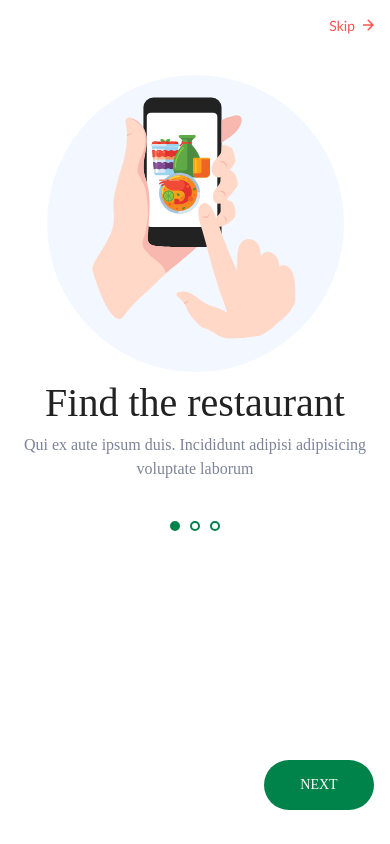
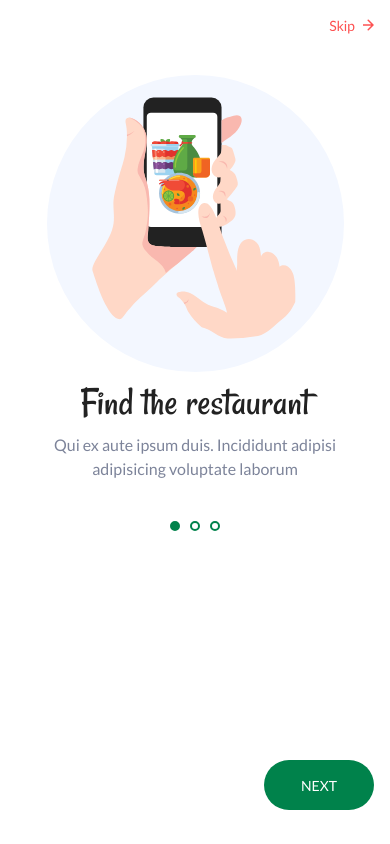
Before and after one commit to Qulbe12/native-app, a React Native app: screen / in a window 390 px wide. Built offline with nearby package versions, Linux system fonts and the light colour scheme.

Commit message:
Fix: converted into expo app with no errors and successfully running with typescript

```diff
--- a/App.tsx
+++ b/App.tsx
@@ -1,5 +1,18 @@
 import Navigation from "./src/navigation/AppNavigation";
+import React, {useCallback} from "react";
+import { useFonts } from 'expo-font';
+
 
 export default function App() {
+  const [fontsLoaded] = useFonts({
+    'Lato-Black': require('./src/fonts/Lato-Black.ttf'),
+    'Lato-Bold': require('./src/fonts/Lato-Bold.ttf'),
+    'Lato-Regular': require('./src/fonts/Lato-Regular.ttf'),
+    'Rancho-Regular': require('./src/fonts/Rancho-Regular.ttf'),
+  });
+
+  if (!fontsLoaded) {
+    return null;
+  }
   return  <Navigation/>;
 }
--- a/package.json
+++ b/package.json
@@ -9,9 +9,12 @@
     "web": "expo start --web"
   },
   "dependencies": {
+    "@expo-google-fonts/allura": "^0.2.3",
     "@react-navigation/native": "^6.1.5",
     "@react-navigation/stack": "^6.3.15",
     "expo": "~47.0.12",
+    "expo-app-loading": "^2.1.1",
+    "expo-font": "~11.0.1",
     "expo-status-bar": "~1.4.2",
     "react": "18.1.0",
     "react-dom": "18.1.0",
--- /dev/null
+++ b/src/hooks/useFonts.tsx
@@ -0,0 +1,10 @@
+import * as Font from 'expo-font';
+
+// @ts-ignore
+export default useFonts = async () =>
+    await Font.loadAsync({
+        'Lato-Black': require('../fonts/Lato-Black.ttf'),
+        'Lato-Bold': require('../fonts/Lato-Bold.ttf'),
+        'Lato-Regular': require('../fonts/Lato-Regular.ttf'),
+        'Rancho-Regular': require('../fonts/Rancho-Regular.ttf'),
+    });
```
Also changed, not shown: 1 other file (tests, documents, lock files or other folders).
